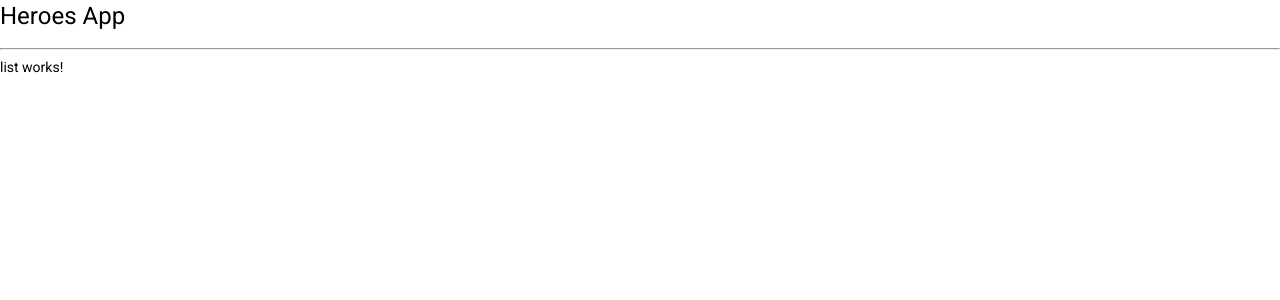
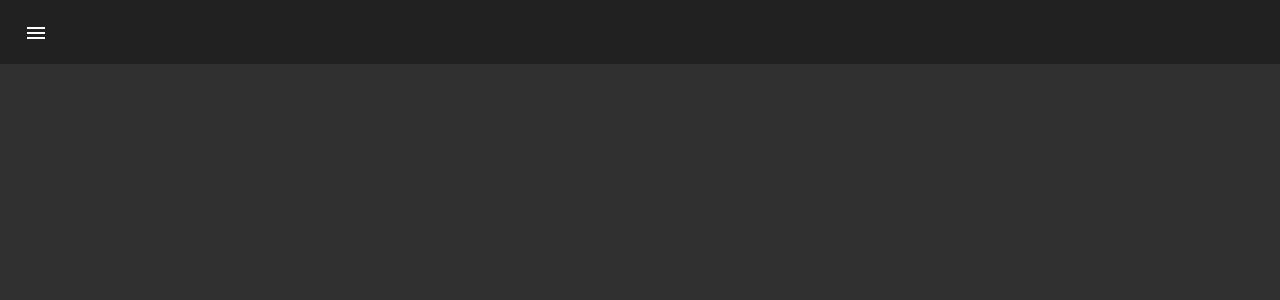
Before and after one commit to SebastianG302/heroes-app, an Angular app: page /heroes/list in a window 1280 px wide. Shown: the top 300 px of the page. Built offline with nearby package versions, Linux system fonts and the light colour scheme.

Commit message:
sidenav added

```diff
--- a/package.json
+++ b/package.json
@@ -15,6 +15,7 @@
     "@angular/common": "^14.1.0",
     "@angular/compiler": "^14.1.0",
     "@angular/core": "^14.1.0",
+    "@angular/flex-layout": "^14.0.0-beta.41",
     "@angular/forms": "^14.1.0",
     "@angular/material": "^14.2.5",
     "@angular/platform-browser": "^14.1.0",
--- a/src/app/heroes/pages/home/home.component.html
+++ b/src/app/heroes/pages/home/home.component.html
@@ -1,3 +1,11 @@
-<h1>Heroes App</h1>
-<hr>
-<router-outlet></router-outlet>
+<mat-sidenav-container fullscreen>
+    <mat-sidenav #sidenav>
+        <h1>SideNav</h1>
+    </mat-sidenav>
+    <mat-toolbar>
+        <button mat-icon-button (click)="sidenav.toggle()">
+            <mat-icon>menu</mat-icon>
+
+        </button>
+    </mat-toolbar>
+</mat-sidenav-container>
--- a/src/app/heroes/pages/list/list.component.html
+++ b/src/app/heroes/pages/list/list.component.html
@@ -1 +1 @@
-<p>list works!</p>
+<h2>asdfsdfasfd</h2>
```
Also changed, not shown: src/app/heroes/heroes.module.ts (+5 -3 lines), src/app/material/material.module.ts (+10 -4 lines), 1 other file (tests, documents, lock files or other folders).
